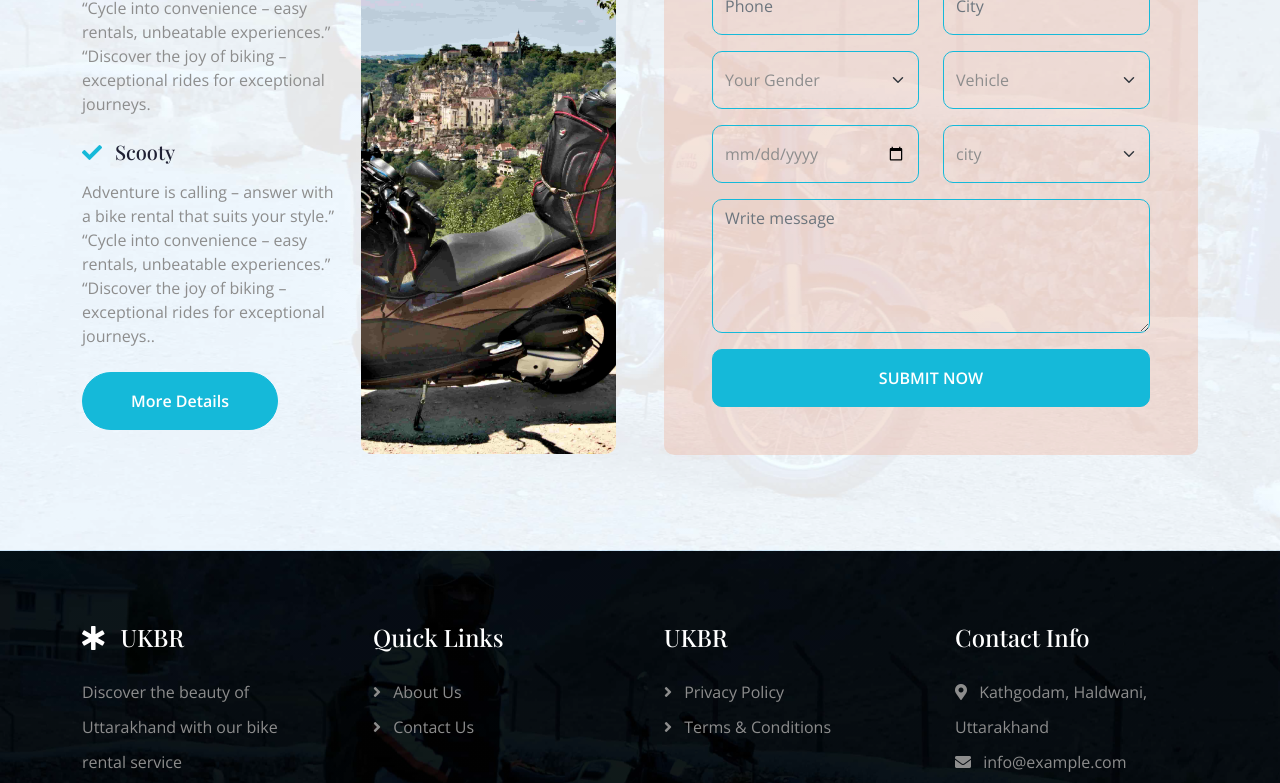
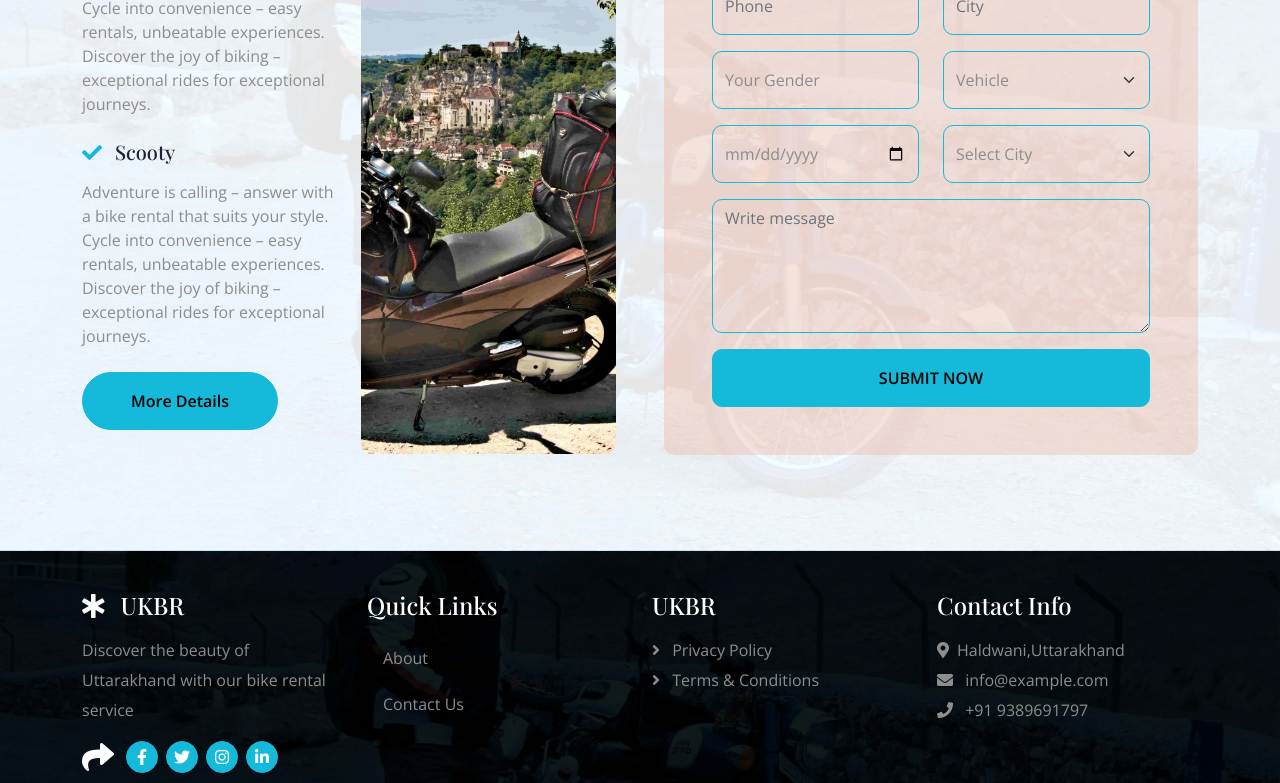
Before and after one commit to nizammalik187-art/TMUProject, a React (Create React App) app: page /contact in a window 1280 px wide. Shown: the part 420-1203 px from the top of the page. Built offline with nearby package versions, Linux system fonts and the light colour scheme.

Commit message:
add log in

```diff
--- a/package.json
+++ b/package.json
@@ -18,6 +18,7 @@
     "react-owl-carousel": "^2.3.3",
     "react-router-dom": "^6.26.1",
     "react-scripts": "5.0.1",
+    "sweetalert2": "^11.15.2",
     "web-vitals": "^2.1.4"
   },
   "scripts": {
--- a/public/css/style.css
+++ b/public/css/style.css
@@ -1188,21 +1188,41 @@ body {
     background-position: center center;
     background-repeat: no-repeat;
     background-size: cover;
+    padding-top: 20px; /* Reduced padding */
+    padding-bottom: 20px; /* Reduced padding */
 }
 
 .footer .footer-item a {
-    line-height: 35px;
+    line-height: 30px; /* Reduced line-height */
     color: var(--bs-body);
     transition: 0.5s;
 }
 
 .footer .footer-item p {
-    line-height: 35px;
+    line-height: 30px; /* Reduced line-height */
 }
 
 .footer .footer-item a:hover {
     letter-spacing: 2px;
     color: var(--bs-primary);
+}
+
+.footer .footer-item h4 {
+    margin-bottom: 1.25rem; /* Reduced margin-bottom */
+}
+
+@media (max-width: 767px) {
+  .footer .footer-item {
+    margin-bottom: 1.5rem; /* Reduced bottom margin for small screens */
+  }
+
+  .footer .footer-item h4 {
+    font-size: 1.2rem; /* Adjusted font size */
+  }
+
+  .footer .footer-item a {
+    font-size: 0.9rem; /* Adjusted font size for links */
+  }
 }
 
 /*** Footer End ***/
@@ -1251,3 +1271,25 @@ body {
       transform: scale(1);
     }
   }
+  /* Ensure bike cards have a fixed height */
+.bike-card {
+    height: 450px; /* Set a fixed height */
+    display: flex;
+    flex-direction: column;
+  }
+
+  .bike-img {
+    flex: 1;
+    overflow: hidden; /* Hide anything that overflows */
+  }
+
+  .bike-img img {
+    width: 100%;
+    height: 100%;
+    object-fit: cover; /* Crop the image to fit the container without distortion */
+  }
+
+  .bike-content {
+    flex-shrink: 0;
+    padding: 1.25rem;
+  }
--- a/src/App.js
+++ b/src/App.js
@@ -17,6 +17,7 @@ import LoginPage from "./components/LoginPage";
 import CreateBike from "./components/CreateBike";
 import ProtectedRoute from "./components/ProtectedRoute"; // Import the ProtectedRoute component
 import EditBike from "./components/EditBike";
+import ScrollToTop from "./components/ScrollToTop"; // Import ScrollToTop component
 
 function App() {
   const isLoggedIn = localStorage.getItem('auth') === 'yes';
@@ -25,18 +26,18 @@ function App() {
     <>
       <Header id='top' />
       <Navbar />
-      {!isLoggedIn? <StaticButtons />:""}
+      {!isLoggedIn ? <StaticButtons /> : ""}
 
       <div className="main-content">
+        <ScrollToTop /> {/* Include ScrollToTop component */}
         <Routes>
-      {!isLoggedIn?
-          <><Route path="/services" element={<Service />} />
-          <Route path="/contact" element={<Appointment />} />
-
-          </>
-
-      :""}
-
+          {!isLoggedIn ?
+            <>
+              <Route path="/services" element={<Service />} />
+              <Route path="/contact" element={<Appointment />} />
+              <Route path="/about" element={<AboutUs />} />
+            </>
+          : ""}
           <Route path="/" element={<Home />} />
           <Route path="/createBike" element={<CreateBike />} />
           <Route path="/editBike/:id" element={<EditBike />} />
@@ -54,6 +55,7 @@ function App() {
           <Route path="*" element={<NotFound />} />
         </Routes>
       </div>
+
       <Footer />
       <MyCRright />
       <TopButton />
--- a/src/components/Appointment.js
+++ b/src/components/Appointment.js
@@ -1,109 +1,241 @@
-import React from 'react'
+import React, { useState } from 'react';
 
 const Appointment = () => {
+  const [showSuccess, setShowSuccess] = useState(false); // State for success message
+  const [formData, setFormData] = useState({
+    firstName: '',
+    email: '',
+    phone: '',
+    city: '',
+    gender: '',
+    vehicle: '',
+    date: '',
+    citySelect: '',
+    message: ''
+  });
+
+  // Handle form field changes
+  const handleInputChange = (event) => {
+    const { name, value } = event.target;
+    setFormData({
+      ...formData,
+      [name]: value
+    });
+  };
+
+  const handleSubmit = (event) => {
+    event.preventDefault(); // Prevent page refresh on form submission
+
+    // Prepare message to send on WhatsApp
+    const message = `
+      *Appointment Details:*
+      - Name: ${formData.firstName}
+      - Email: ${formData.email}
+      - Phone: ${formData.phone}
+      - City: ${formData.city}
+      - Gender: ${formData.gender}
+      - Vehicle: ${formData.vehicle}
+      - Date: ${formData.date}
+      - City: ${formData.citySelect}
+      - Message: ${formData.message}
+    `;
+
+    // Encode the message for WhatsApp link
+    const encodedMessage = encodeURIComponent(message);
+
+    // WhatsApp link
+    const whatsappUrl = `https://wa.me/8193852681?text=${encodedMessage}`;
+
+    // Redirect to WhatsApp with the pre-filled message
+    window.open(whatsappUrl, '_blank');
+
+    setShowSuccess(true); // Show success message after form submission
+  };
+
   return (
-    <div class="container-fluid appointment py-5">
-      <div class="container py-5">
-        <div class="row g-5 align-items-center">
-          <div class="col-lg-6 wow fadeInLeft" data-wow-delay="0.2">
-            <div class="section-title text-start">
-              <h4 class="sub-title pe-3 mb-0">Solutions To Your Trip</h4>
-              <h4 >Best Quality Services With Minimal Rate</h4>
-              <p class="mb-4">Explore the city on two wheels with our top-notch bike rentals. Whether you're a local or a visitor, our bikes are perfect for discovering new places and enjoying the ride. Choose from a variety of models and experience the freedom of cycling!</p>
-              <div class="row g-4">
-                <div class="col-sm-6">
-                  <div class="d-flex flex-column h-100">
-                    <div class="mb-4">
-                      <h5 class="mb-3"><i class="fa fa-check text-primary me-2"></i> Bike</h5>
-                      <p class="mb-0">Adventure is calling – answer with a bike rental that suits your style.”
-
-                        “Cycle into convenience – easy rentals, unbeatable experiences.”
-
-                        “Discover the joy of biking – exceptional rides for exceptional journeys.</p>
+    <div className="container-fluid appointment py-5">
+      <div className="container py-5">
+        <div className="row g-5 align-items-center">
+          <div className="col-lg-6 wow fadeInLeft" data-wow-delay="0.2">
+            <div className="section-title text-start">
+              <h4 className="sub-title pe-3 mb-0">Solutions To Your Trip</h4>
+              <h4>Best Quality Services With Minimal Rate</h4>
+              <p className="mb-4">
+                Explore the city on two wheels with our top-notch bike rentals. Whether you're a local or a visitor,
+                our bikes are perfect for discovering new places and enjoying the ride. Choose from a variety of models and experience the freedom of cycling!
+              </p>
+              <div className="row g-4">
+                <div className="col-sm-6">
+                  <div className="d-flex flex-column h-100">
+                    <div className="mb-4">
+                      <h5 className="mb-3">
+                        <i className="fa fa-check text-primary me-2"></i> Bike
+                      </h5>
+                      <p className="mb-0">
+                        Adventure is calling – answer with a bike rental that suits your style.
+                        Cycle into convenience – easy rentals, unbeatable experiences.
+                        Discover the joy of biking – exceptional rides for exceptional journeys.
+                      </p>
                     </div>
-                    <div class="mb-4">
-                      <h5 class="mb-3"><i class="fa fa-check text-primary me-2"></i> Scooty</h5>
-                      <p class="mb-0">Adventure is calling – answer with a bike rental that suits your style.”
-
-                        “Cycle into convenience – easy rentals, unbeatable experiences.”
-
-                        “Discover the joy of biking – exceptional rides for exceptional journeys..</p>
+                    <div className="mb-4">
+                      <h5 className="mb-3">
+                        <i className="fa fa-check text-primary me-2"></i> Scooty
+                      </h5>
+                      <p className="mb-0">
+                        Adventure is calling – answer with a bike rental that suits your style.
+                        Cycle into convenience – easy rentals, unbeatable experiences.
+                        Discover the joy of biking – exceptional rides for exceptional journeys.
+                      </p>
                     </div>
-                    <div class="text-start mb-4">
-                      <a href="/" class="btn btn-primary rounded-pill text-white py-3 px-5">More Details</a>
+                    <div className="text-start mb-4">
+                      <a href="/" className="btn btn-primary rounded-pill  py-3 px-5">More Details</a>
                     </div>
                   </div>
                 </div>
-                <div class="col-sm-6">
-                  <div class="video h-100">
-                    <img src="img/service-2.jpg" class="img-fluid rounded w-100 h-100" style={{ objectFit: 'cover' }} alt="" />
-                    {/* <button type="button" class="btn btn-play" data-bs-toggle="modal" data-src="https://www.youtube.com/watch?v=UbPeRsqEArI" data-bs-target="#videoModal">
-                      <span></span>
-                    </button> */}
+                <div className="col-sm-6">
+                  <div className="video h-100">
+                    <img src="img/service-2.jpg" className="img-fluid rounded w-100 h-100" style={{ objectFit: 'cover' }} alt="Service" />
                   </div>
                 </div>
               </div>
             </div>
           </div>
-          <div class="col-lg-6 wow fadeInRight" data-wow-delay="0.4s">
-            <div class="appointment-form rounded p-5">
-              <p class="fs-4 text-uppercase text-primary">Get In Touch</p>
-              <h1 class="display-5 mb-4">Contact Us</h1>
-              <form>
-                <div class="row gy-3 gx-4">
-                  <div class="col-xl-6">
-                    <input type="text" class="form-control py-3 border-primary bg-transparent text-white" placeholder="First Name" />
+
+          {/* Right side (form) */}
+          <div className="col-lg-6 wow fadeInRight" data-wow-delay="0.4s">
+            <div className="appointment-form rounded p-5">
+              <p className="fs-4 text-uppercase text-primary">Get In Touch</p>
+              <h1 className="display-5 mb-4">Contact Us</h1>
+              <form onSubmit={handleSubmit}>
+                <div className="row gy-3 gx-4">
+                  <div className="col-xl-6">
+                    <input
+                      type="text"
+                      className="form-control py-3 border-primary bg-transparent"
+                      name="firstName"
+                      value={formData.firstName}
+                      onChange={handleInputChange}
+                      placeholder="First Name"
+                      required
+                    />
                   </div>
-                  <div class="col-xl-6">
-                    <input type="email" class="form-control py-3 border-primary bg-transparent text-white" placeholder="Email" />
+                  <div className="col-xl-6">
+                    <input
+                      type="email"
+                      className="form-control py-3 border-primary bg-transparent"
+                      name="email"
+                      value={formData.email}
+                      onChange={handleInputChange}
+                      placeholder="Email"
+                      required
+                    />
                   </div>
-                  <div class="col-xl-6">
-                    <input type="phone" class="form-control py-3 border-primary bg-transparent" placeholder="Phone" />
+                  <div className="col-xl-6">
+                    <input
+                      type="tel"
+                      className="form-control py-3 border-primary bg-transparent"
+                      name="phone"
+                      value={formData.phone}
+                      onChange={handleInputChange}
+                      placeholder="Phone"
+                      required
+                    />
                   </div>
-                  <div class="col-xl-6">
-                    <input type="City" class="form-control py-3 border-primary bg-transparent text-white" placeholder="City" />
+                  <div className="col-xl-6">
+                    <input
+                      type="text"
+                      className="form-control py-3 border-primary bg-transparent"
+                      name="city"
+                      value={formData.city}
+                      onChange={handleInputChange}
+                      placeholder="City"
+                      required
+                    />
                   </div>
-                  <div class="col-xl-6">
-                    <select class="form-select custom-select py-3 border-primary bg-transparent" aria-label="Default select example" >
-                      <option selected>Your Gender</option>
-                      <option value="1">Male</option>
-                      <option value="2">FeMale</option>
-                      <option value="3">Others</option>
+                  <div className="col-xl-6">
+                    <select
+                      className="form-control custom-select py-3 border-primary bg-transparent"
+                      name="gender"
+                      value={formData.gender}
+                      onChange={handleInputChange}
+                      required
+                    >
+                      <option value="" disabled>Your Gender</option>
+                      <option value="Male">Male</option>
+                      <option value="Female">Female</option>
+                      <option value="Other">Other</option>
                     </select>
                   </div>
-                  <div class="col-xl-6">
-                    <select class="form-select py-3 border-primary bg-transparent" aria-label="Default select example"  >
-                      <option selected disabled hidden>Vehicle</option>
-                      <option value="1">Bike</option>
-                      <option value="2">Scooty</option>
-                      <option value="3">Car</option>
+                  <div className="col-xl-6">
+                    <select
+                      className="form-select py-3 border-primary bg-transparent"
+                      name="vehicle"
+                      value={formData.vehicle}
+                      onChange={handleInputChange}
+                      required
+                    >
+                      <option value="" disabled>Vehicle</option>
+                      <option value="Bike">Bike</option>
+                      <option value="Scooty">Scooty</option>
+                      <option value="Car">Car</option>
                     </select>
                   </div>
-                  <div class="col-xl-6">
-                    <input type="date" class="form-control py-3 border-primary bg-transparent" />
+                  <div className="col-xl-6">
+                    <input
+                      type="date"
+                      className="form-control py-3 border-primary bg-transparent"
+                      name="date"
+                      value={formData.date}
+                      onChange={handleInputChange}
+                      required
+                    />
                   </div>
-                  <div class="col-xl-6">
-                    <select class="form-select py-3 border-primary bg-transparent" aria-label="Default select example">
-                      <option selected>city</option>
-                      <option value="1">Haldwani</option>
-                      <option value="2">Nanitaal</option>
-                      <option value="2">RudraPur</option>
+                  <div className="col-xl-6">
+                    <select
+                      className="form-select py-3 border-primary bg-transparent"
+                      name="citySelect"
+                      value={formData.citySelect}
+                      onChange={handleInputChange}
+                      required
+                    >
+                      <option value="" disabled>Select City</option>
+                      <option value="Haldwani">Haldwani</option>
+                      <option value="Nainital">Nainital</option>
+                      <option value="Rudrapur">Rudrapur</option>
                     </select>
                   </div>
-                  <div class="col-12">
-                    <textarea class="form-control border-primary bg-transparent text-white" name="text" id="area-text" cols="30" rows="5" placeholder="Write message"></textarea>
+                  <div className="col-12">
+                    <textarea
+                      className="form-control border-primary bg-transparent"
+                      name="message"
+                      value={formData.message}
+                      onChange={handleInputChange}
+                      cols="30"
+                      rows="5"
+                      placeholder="Write message"
+                      required
+                    ></textarea>
                   </div>
-                  <div class="col-12">
-                    <button type="button" class="btn btn-primary text-white w-100 py-3 px-5">SUBMIT NOW</button>
+                  <div className="col-12">
+                    <button type="submit" className="btn btn-primary w-100 py-3 px-5">
+                      SUBMIT NOW
+                    </button>
                   </div>
                 </div>
               </form>
+
+              {/* Success Message */}
+              {showSuccess && (
+                <div className="alert alert-success mt-4" role="alert">
+                  <strong>Thank you!</strong> Your message has been sent successfully.
+                </div>
+              )}
             </div>
           </div>
         </div>
       </div>
     </div>
-  )
-}
+  );
+};
 
-export default Appointment
+export default Appointment;
--- a/src/components/Footer.js
+++ b/src/components/Footer.js
@@ -1,47 +1,46 @@
 import React from 'react'
+import { NavLink, useNavigate } from 'react-router-dom';
 
 const Footer = () => {
   return (
-    <div class="container-fluid footer py-4 wow fadeIn" data-wow-delay="0.2s">
-      <div class="container py-5">
-        <div class="row g-5">
-          <div class="col-md-6 col-lg-6 col-xl-3">
-            <div class="footer-item d-flex flex-column">
-              <h4 class="text-white mb-4"><i class="fas fa-star-of-life me-3"></i>UKBR</h4>
+    <div className="container-fluid footer py-3 wow fadeIn" data-wow-delay="0.2s">
+      <div className="container py-4">
+        <div className="row g-4">
+          <div className="col-md-6 col-lg-3">
+            <div className="footer-item d-flex flex-column">
+              <h4 className="text-white mb-3"><i className="fas fa-star-of-life me-3"></i>UKBR</h4>
               <p>Discover the beauty of Uttarakhand with our bike rental service</p>
-              <div class="d-flex align-items-center">
-                <i class="fas fa-share fa-2x text-white me-2"></i>
-                <a class="btn-square btn btn-primary text-white rounded-circle mx-1" href=""><i class="fab fa-facebook-f"></i></a>
-                <a class="btn-square btn btn-primary text-white rounded-circle mx-1" href=""><i class="fab fa-twitter"></i></a>
-                <a class="btn-square btn btn-primary text-white rounded-circle mx-1" href=""><i class="fab fa-instagram"></i></a>
-                <a class="btn-square btn btn-primary text-white rounded-circle mx-1" href=""><i class="fab fa-linkedin-in"></i></a>
+              <div className="d-flex align-items-center">
+                <i className="fas fa-share fa-2x text-white me-2"></i>
+                <a className="btn-square btn btn-primary text-white rounded-circle mx-1" href=""><i className="fab fa-facebook-f"></i></a>
+                <a className="btn-square btn btn-primary text-white rounded-circle mx-1" href=""><i className="fab fa-twitter"></i></a>
+                <a className="btn-square btn btn-primary text-white rounded-circle mx-1" href=""><i className="fab fa-instagram"></i></a>
+                <a className="btn-square btn btn-primary text-white rounded-circle mx-1" href=""><i className="fab fa-linkedin-in"></i></a>
               </div>
             </div>
           </div>
-          <div class="col-md-6 col-lg-6 col-xl-3">
-            <div class="footer-item d-flex flex-column">
-              <h4 class="mb-4 text-white">Quick Links</h4>
-              <a href=""><i class="fas fa-angle-right me-2"></i> About Us</a>
-              <a href=""><i class="fas fa-angle-right me-2"></i> Contact Us</a>
+          <div className="col-md-6 col-lg-3">
+            <div className="footer-item d-flex flex-column">
+              <h4 className="mb-3 text-white">Quick Links</h4>
+              {/* <a href=""></i> About Us</a> */}
+            <NavLink to="/about" className="nav-item nav-link">About</NavLink>
+            <NavLink to="/contact" className="nav-item nav-link">Contact Us</NavLink>
 
             </div>
           </div>
-          <div class="col-md-6 col-lg-6 col-xl-3">
-            <div class="footer-item d-flex flex-column">
-              <h4 class="mb-4 text-white">UKBR</h4>
-              <a href=""><i class="fas fa-angle-right me-2"></i> Privacy Policy</a>
-              <a href=""><i class="fas fa-angle-right me-2"></i> Terms & Conditions</a>
-
+          <div className="col-md-6 col-lg-3">
+            <div className="footer-item d-flex flex-column">
+              <h4 className="mb-3 text-white">UKBR</h4>
+              <a href=""><i className="fas fa-angle-right me-2"></i> Privacy Policy</a>
+              <a href=""><i className="fas fa-angle-right me-2"></i> Terms & Conditions</a>
             </div>
           </div>
-          <div class="col-md-6 col-lg-6 col-xl-3">
-            <div class="footer-item d-flex flex-column">
-              <h4 class="mb-4 text-white">Contact Info</h4>
-              <a href=""><i class="fa fa-map-marker-alt me-2"></i> Kathgodam, Haldwani, Uttarakhand</a>
-              <a href=""><i class="fas fa-envelope me-2"></i> info@example.com</a>
-              <a href=""><i class="fas fa-envelope me-2"></i> info@example.com</a>
-              <a href=""><i class="fas fa-phone me-2"></i> +91 9389691797</a>
-              <a href="" class="mb-3"><i class="fas fa-print me-2"></i> +91 9389691797</a>
+          <div className="col-md-6 col-lg-3">
+            <div className="footer-item d-flex flex-column">
+              <h4 className="mb-3 text-white">Contact Info</h4>
+              <a href=""><i className="fa fa-map-marker-alt me-2"></i>Haldwani,Uttarakhand</a>
+              <a href=""><i className="fas fa-envelope me-2"></i> info@example.com</a>
+              <a href=""><i className="fas fa-phone me-2"></i> +91 9389691797</a>
             </div>
           </div>
         </div>
@@ -50,4 +49,4 @@ const Footer = () => {
   )
 }
 
-export default Footer
+export default Footer;
--- /dev/null
+++ b/src/components/ScrollToTop.js
@@ -0,0 +1,15 @@
+import { useEffect } from "react";
+import { useLocation } from "react-router-dom";
+
+const ScrollToTop = () => {
+  const location = useLocation(); // Hook to get the current location
+
+  useEffect(() => {
+    // Scroll to the top of the page whenever the location changes
+    window.scrollTo(0, 0);
+  }, [location]);
+
+  return null;
+};
+
+export default ScrollToTop;
```
Also changed, not shown: src/components/Bikes.js (+13 -66 lines), 1 other file (tests, documents, lock files or other folders).
